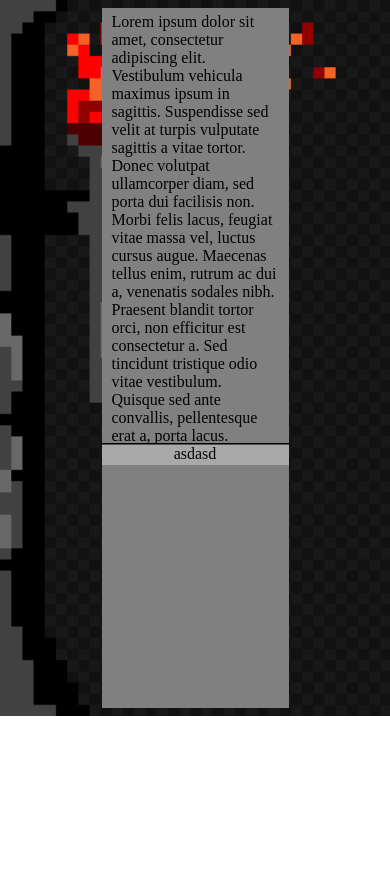
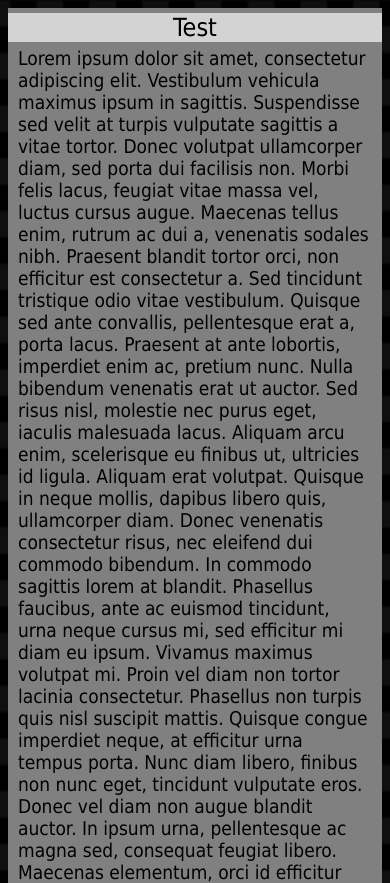
Before and after one commit to Snegil/926snegil, a plain HTML site: page index.html in a window 390 px wide. Shown: the top 883 px of the page. Before the commit the page ends 844 px from the top, so only its background shows below. Drawn offline with Linux system fonts and the light colour scheme.

Commit message:
Mobile adapted sort of.. Better background-image

```diff
--- a/index.html
+++ b/index.html
@@ -15,7 +15,10 @@
 					<img id="logo" src="images/Logotyp.png">
 				</div>
 
+				<span class="title">test</span>
+
 			<div id="text">
+
 
 	Lorem ipsum dolor sit amet, consectetur adipiscing elit. Vestibulum vehicula maximus ipsum in sagittis. Suspendisse sed velit at turpis vulputate sagittis a vitae tortor. Donec volutpat ullamcorper diam, sed porta dui facilisis non. Morbi felis lacus, feugiat vitae massa vel, luctus cursus augue. Maecenas tellus enim, rutrum ac dui a, venenatis sodales nibh. Praesent blandit tortor orci, non efficitur est consectetur a. Sed tincidunt tristique odio vitae vestibulum. Quisque sed ante convallis, pellentesque erat a, porta lacus. Praesent at ante lobortis, imperdiet enim ac, pretium nunc.
 
--- a/stylesheet.css
+++ b/stylesheet.css
@@ -1,9 +1,10 @@
 body {
-	background-image: url("images/Backgrounddither.png");
-	background-repeat: no-repeat;
-	background-attachment: scroll;
-	background-size: cover;
-	font-family:"Times New Roman", Times, serif;
+	background-color: #000000;
+	background-image: url("images/Back-dit-rez.png");
+	background-repeat: repeat-x;
+	background-attachment: fixed;
+	background-size: contain;
+	font-family: Tahoma, Verdana, Segoe, sans-serif;
 }
 
 div.container {
@@ -15,7 +16,8 @@ div#midbox {
 	position: relative;
 	background-color: grey;
 	width: 50%;
-	height: 700px;
+	height: 50%;
+	max-height: 70%;
 }
 div#imgc {
 
@@ -29,11 +31,20 @@ div#logo {
 
 @media only screen and (max-width: 1000px) {
 
+	body {
+		background-image: url(images/smallbackground.png);
+		background-size: cover;
+	}
+
+	div#midbox {
+		width: 100%;
+	}
+
 	div#imgc {
 		display: none;
 	}
 	div#text {
-		height: 650px;
+		height: 70%;
 		overflow: none;
 	}
 
@@ -41,8 +52,9 @@ div#logo {
 
 div#text {
 	display: block;
-	height: 410px;
+	height: 59%;
 	text-align: left;
+	font-size: 19px;
     padding: 5px 10px 20px;
 	/*border-top: 2px ridge black;*/
 	overflow: auto;
@@ -54,3 +66,22 @@ div#footer {
 	border-top: 2px groove black;
 	height: 20px;
 }
+
+
+
+
+/*Text modifiers*/
+span.bold {
+	font-weight: bold;
+}
+/*For title(s) in the text*/
+span.title {
+	display: block;
+	background-color: lightgrey;
+	margin-top: 5px;
+	font-weight: 200;
+	text-align: center;
+	font-size: 25px;
+	text-transform: capitalize;
+	max-height: 10%;
+}
```
Also changed, not shown: images/Back-dit-rez.png (added), images/smallbackground.png (added).
